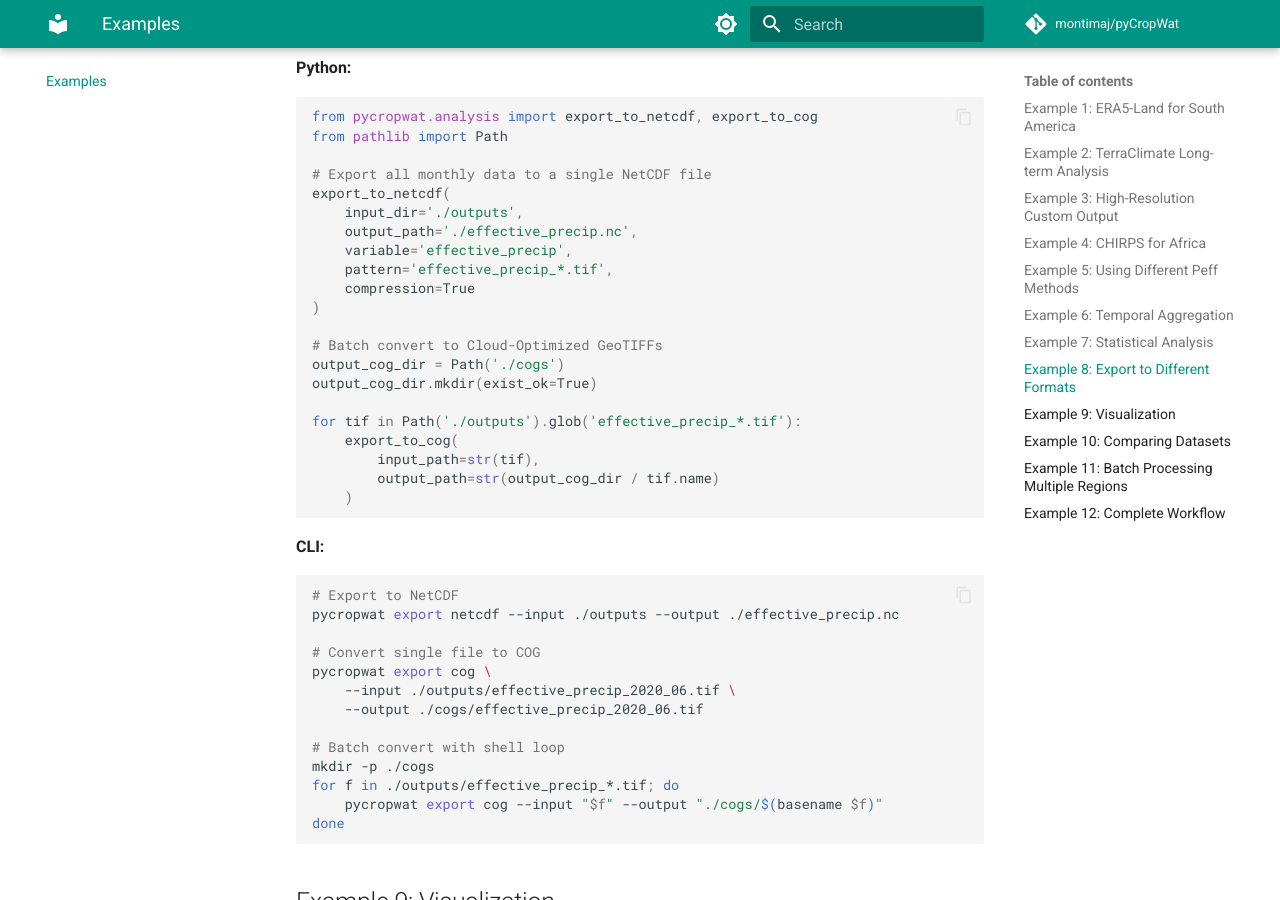
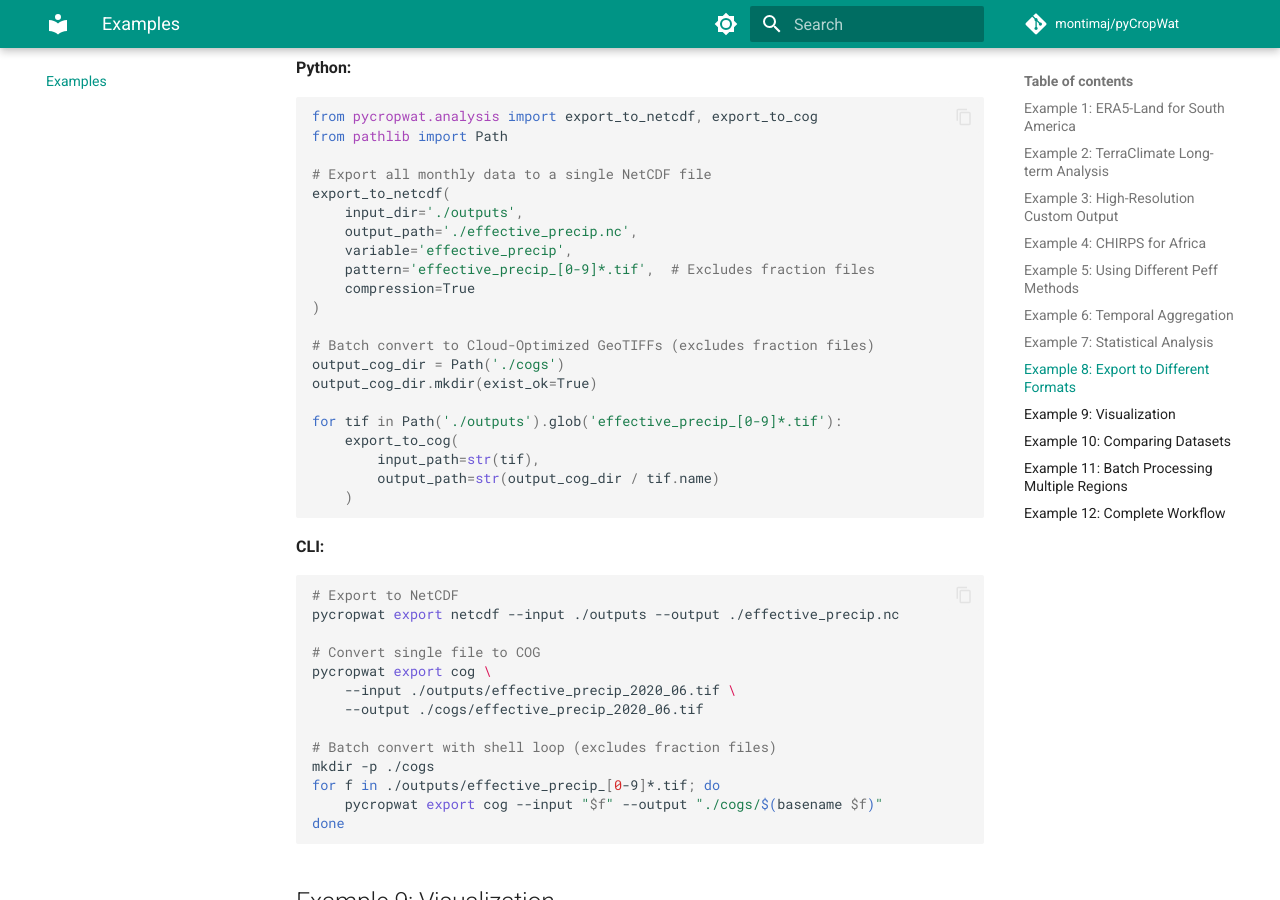
Before and after one commit to montimaj/pyCropWat, an MkDocs documentation site: the page built from docs/examples.md, in a window 1280 px wide and 900 px high, scrolled down 7157 px. Built offline with MkDocs 1.6.1 and Material for MkDocs 9.7.7, drawn with Linux system fonts in a browser that asks for light colours; comment, search, counter and statistics services are not loaded.

Commit message:
Fix file pattern

````diff
--- a/docs/examples.md
+++ b/docs/examples.md
@@ -372,15 +372,15 @@ export_to_netcdf(
     input_dir='./outputs',
     output_path='./effective_precip.nc',
     variable='effective_precip',
-    pattern='effective_precip_*.tif',
+    pattern='effective_precip_[0-9]*.tif',  # Excludes fraction files
     compression=True
 )
 
-# Batch convert to Cloud-Optimized GeoTIFFs
+# Batch convert to Cloud-Optimized GeoTIFFs (excludes fraction files)
 output_cog_dir = Path('./cogs')
 output_cog_dir.mkdir(exist_ok=True)
 
-for tif in Path('./outputs').glob('effective_precip_*.tif'):
+for tif in Path('./outputs').glob('effective_precip_[0-9]*.tif'):
     export_to_cog(
         input_path=str(tif),
         output_path=str(output_cog_dir / tif.name)
@@ -398,9 +398,9 @@ pycropwat export cog \
     --input ./outputs/effective_precip_2020_06.tif \
     --output ./cogs/effective_precip_2020_06.tif
 
-# Batch convert with shell loop
+# Batch convert with shell loop (excludes fraction files)
 mkdir -p ./cogs
-for f in ./outputs/effective_precip_*.tif; do
+for f in ./outputs/effective_precip_[0-9]*.tif; do
     pycropwat export cog --input "$f" --output "./cogs/$(basename $f)"
 done
 ```
````
Also changed, not shown: docs/user-guide/api.md (+3 -3 lines), docs/user-guide/cli.md (+2 -2 lines), 2 other files.
